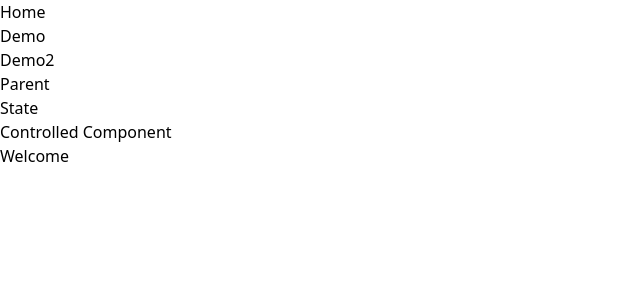
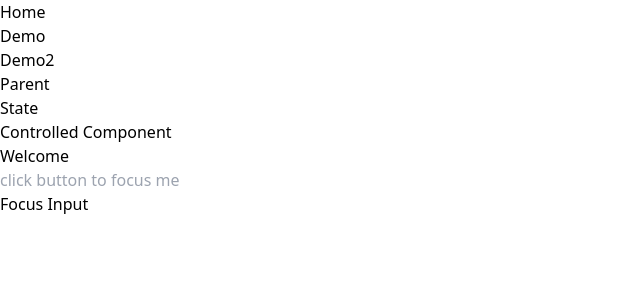
Before and after one commit to Him104/technica, a React (Vite) app: page /focus in a window 1280 px wide. Shown: the top 300 px of the page, without its empty margins (0-640 px from the left). Built offline with nearby package versions, Linux system fonts and the light colour scheme.

Commit message:
adding useRef hook

```diff
--- a/src/App.jsx
+++ b/src/App.jsx
@@ -13,6 +13,7 @@ import Profile from "./components/Profile";
 import Useeffect from "./components/Useeffect";
 import Sockets from "./components/Sockets";
 import SocketParent from "./components/SocketParent";
+import Focus from "./components/Focus";
 export default function App() {
   //   const todos = [{id:1, task: 'Learn React', completed: false},
   //     {id:2, task: 'Build Project', completed: true},
@@ -62,6 +63,7 @@ export default function App() {
         <Route path="data-fetching" element={<Useeffect/>}/>
         <Route path="sockets" element={<Sockets/>}/>
         <Route path="socketsParent" element={<SocketParent/>}/>
+        <Route path="focus" element={<Focus/>}/>
 
       </Routes>
     </Router>
--- /dev/null
+++ b/src/components/Focus.jsx
@@ -0,0 +1,23 @@
+import { useRef } from "react";
+
+const Focus = () => {
+  const inputRef = useRef();
+
+  const handleFocus = () => {
+    inputRef.current.focus();
+  };
+
+  return (
+    <div>
+      <input
+        ref={inputRef}
+        type="text"
+        placeholder="click button to focus me "
+      />
+      <br/>
+      <button onClick={handleFocus}>Focus Input</button>
+    </div>
+  );
+};
+
+export default Focus;
```
Also changed, not shown: 1 other file (tests, documents, lock files or other folders).
